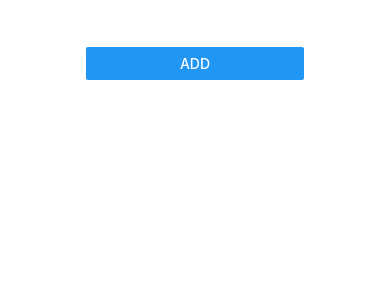
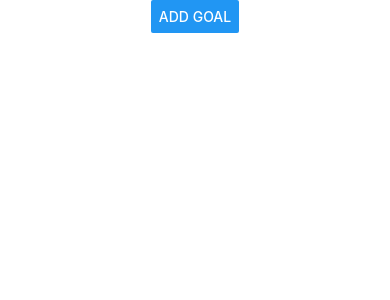
Before and after one commit to bhargodevarya/goal-app, a React Native app: screen / in a window 390 px wide. Shown: the top 300 px of the page. Built offline with nearby package versions, Linux system fonts and the light colour scheme.

Commit message:
Modal with animation

```diff
--- a/App.js
+++ b/App.js
@@ -4,6 +4,7 @@ import {
   StyleSheet,
   View,
   FlatList,
+  Button,
 } from "react-native";
 
 import GoalItem from './component/GoalItem'
@@ -14,6 +15,7 @@ import GoalInput from './component/GoalInput'
 export default function App() {
   const [enteredText, setEnteredText] = useState("");
   const [goalList, setGoals] = useState([]);
+  const [addMode, setAddMode] = useState(false)
 
   const handleTextUpdate = (text) => {
     setEnteredText(text);
@@ -21,15 +23,19 @@ export default function App() {
 
   const addGoal = () => {
     setGoals((goals) => [...goals, {key: Math.random().toString(), value: enteredText}]);
+    setAddMode(false)
   };
 
   const handleTap = (id) => {
     setGoals(goalList.filter(goal => goal.key !== id))
   }
 
+  const addGoalHander = () => setAddMode(true)
+
   return (
     <View style={styles.container}>
-      <GoalInput handleTextUpdate={handleTextUpdate} addGoal={addGoal} enteredText={enteredText}/>
+      <Button title="Add goal" onPress={addGoalHander}/>
+      <GoalInput visible={addMode} handleTextUpdate={handleTextUpdate} addGoal={addGoal} enteredText={enteredText}/>
 
       <FlatList
         data={goalList}
--- a/component/GoalInput.js
+++ b/component/GoalInput.js
@@ -1,9 +1,10 @@
 import React, { Component } from "react";
-import { View, TextInput, Button} from 'react-native'
+import { View, TextInput, Button, Modal } from "react-native";
 
 export default class GoalInput extends Component {
   render() {
     return (
+      <Modal visible={this.props.visible} animationType="slide">
         <View style={{ paddingTop: "30px" }}>
           <TextInput
             placeHolder="Course Goal"
@@ -13,6 +14,7 @@ export default class GoalInput extends Component {
           ></TextInput>
           <Button title="Add" onPress={this.props.addGoal}></Button>
         </View>
+      </Modal>
     );
   }
 }
```
Lines whose indentation alone changed are shown as unchanged.
